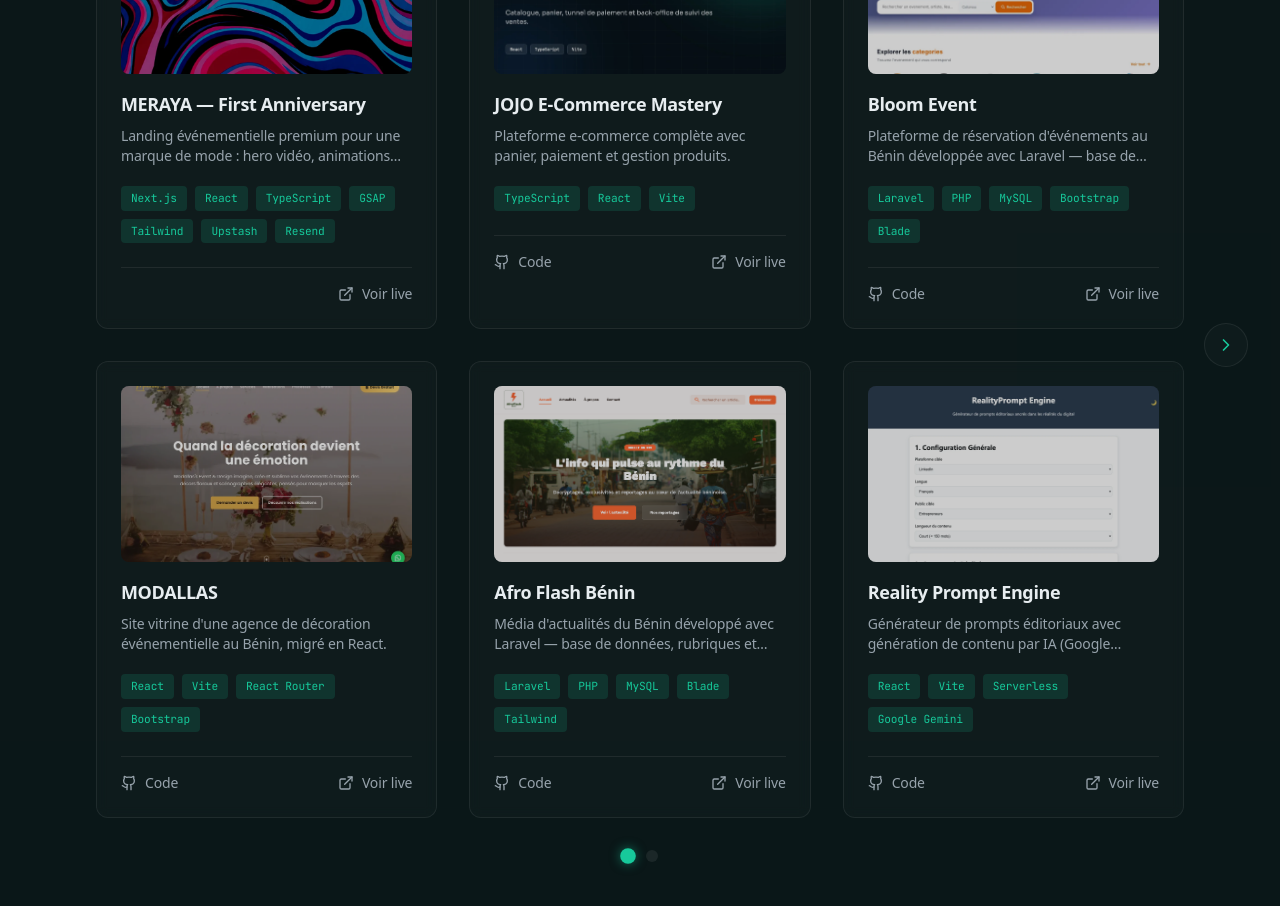
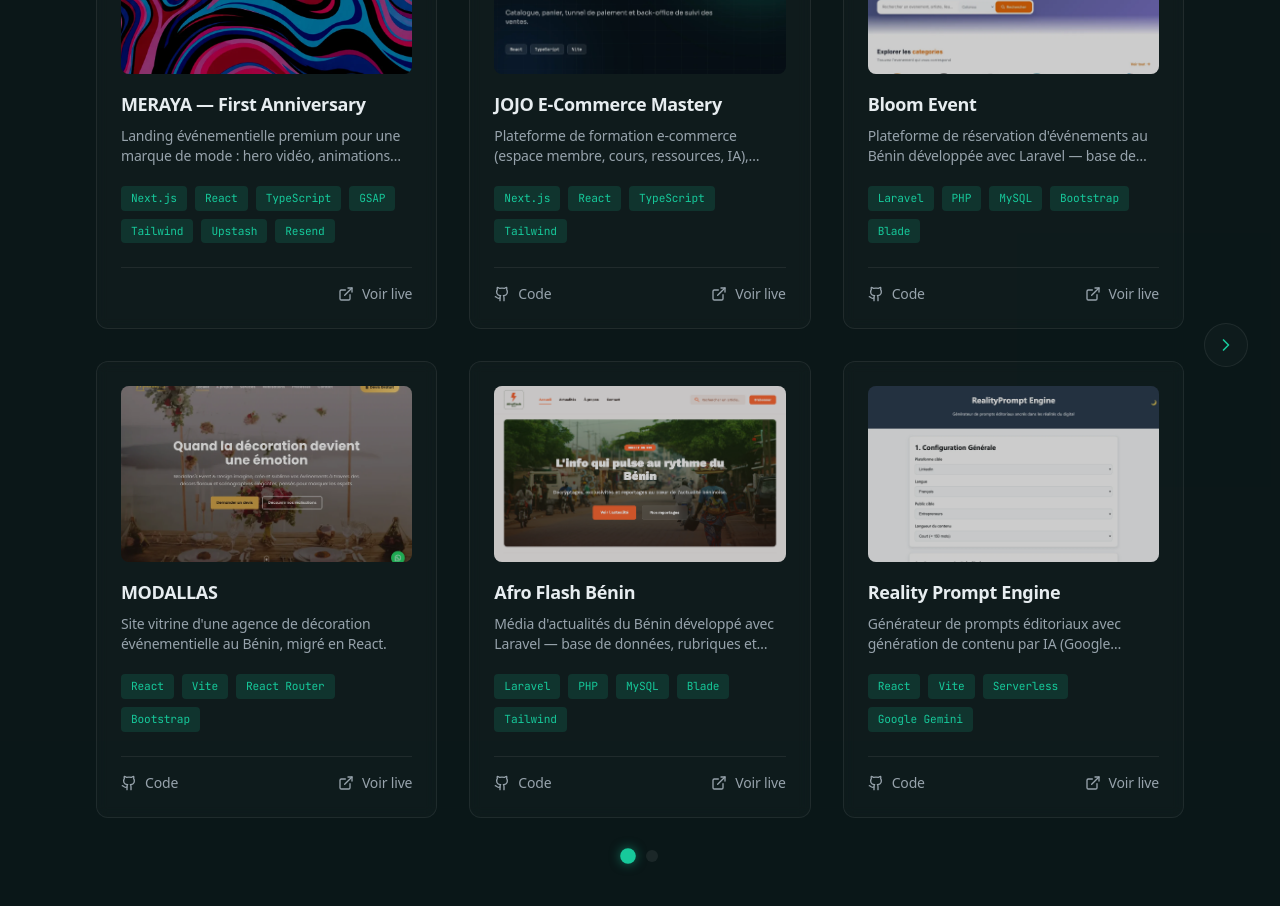
Before and after one commit to JOJODEVS-GIT/PORTFOLIO, a React (Vite) app: page / in a window 1280 px wide. Shown: the part 4340-5246 px from the top of the page. Built offline with nearby package versions, Linux system fonts and the light colour scheme; no server answers; a web font is replaced by a local one.

Commit message:
Projet JOJO E-Commerce -> Next.js 15 (migration React/Vite -> App Router), description reelle (plateforme formation) + liens
Co-Authored-By: Claude Opus 4.8 <noreply@anthropic.com>

```diff
--- a/src/admin/Dashboard.jsx
+++ b/src/admin/Dashboard.jsx
@@ -67,7 +67,7 @@ const seedData = {
     { title: 'Chatbots & automatisation WhatsApp', description: 'Des chatbots WhatsApp et automatisations qui répondent à vos clients et gèrent vos commandes 24h/24, avec n8n.', iconName: 'Bot', features: ['Bots WhatsApp', 'Réponses automatiques', 'Gestion de commandes', 'Automatisation n8n'], order: 7 },
   ],
   projects: [
-    { title: 'JOJO E-Commerce Mastery', description: 'Plateforme e-commerce complète avec panier, paiement et gestion produits.', gradient: 'from-[#16C79A] to-[#0F3460]', category: 'React', tech: ['TypeScript', 'React', 'Vite'], github: 'https://github.com/JOJODEVS-GIT/JOJO-ECOMMERCE-MASTERY', live: 'https://jojo-ecommerce-mastery.vercel.app', imageUrl: '/images/jojo-ecommerce.webp', order: 0 },
+    { title: 'JOJO E-Commerce Mastery', description: "Plateforme de formation e-commerce (espace membre, cours, ressources, IA), migrée en Next.js 15.", category: 'React', tech: ['Next.js', 'React', 'TypeScript', 'Tailwind'], github: 'https://github.com/JOJODEVS-GIT/JOJO-ECOMMERCE-MASTERY', live: 'https://jojo-ecommerce-mastery.vercel.app', imageUrl: '/images/jojo-ecommerce.webp', order: 0 },
     { title: 'MODALLAS', description: "Site vitrine de décoration événementielle au Bénin, migré d'un site statique vers React (Vite + React Router).", category: 'React', tech: ['React', 'Vite', 'React Router', 'Bootstrap'], github: 'https://github.com/JOJODEVS-GIT/MODALLAS', live: 'https://modallas.vercel.app', imageUrl: '/images/modallas.webp', order: 1 },
     { title: 'Afro Flash Bénin', description: "Média d'actualités du Bénin développé avec Laravel — base de données, rubriques et back-end.", category: 'Laravel', tech: ['Laravel', 'PHP', 'MySQL', 'Blade', 'Tailwind'], github: 'https://github.com/JOJODEVS-GIT/afro-flash-benin', live: 'https://afro-flash-benin.onrender.com', imageUrl: '/images/afro-flash-benin.webp', order: 2 },
     { title: 'Reality Prompt Engine', description: "Générateur de prompts éditoriaux avec génération de contenu par IA (Google Gemini), migré en React.", category: 'React', tech: ['React', 'Vite', 'Serverless', 'Google Gemini'], github: 'https://github.com/JOJODEVS-GIT/REALITY-PROMPT-ENGINE', live: 'https://reality-prompt-engine.vercel.app', imageUrl: '/images/reality-prompt.webp', order: 3 },
--- a/src/components/Projects.jsx
+++ b/src/components/Projects.jsx
@@ -9,7 +9,7 @@ const SWIPE_THRESHOLD = 50;
 
 export const fallbackProjects = [
   { id: 10, title: 'MERAYA — First Anniversary', description: 'Landing événementielle premium pour une marque de mode : hero vidéo, animations GSAP et réservation en ligne.', longDescription: "Site vitrine premium conçu pour le 1er anniversaire de la marque de mode MERAYA à Cotonou. Hero vidéo plein écran, animations GSAP, catalogue en carrousels et un système de réservation complet : places limitées avec compteur atomique, emails d'invitation automatiques (carte personnalisée + calendrier .ics) et un back-office admin. Direction artistique « Liquid Couture ».", role: 'Conception & développement full stack', year: '2026', imageUrl: '/images/meraya.webp', category: 'React', tech: ['Next.js', 'React', 'TypeScript', 'GSAP', 'Tailwind', 'Upstash', 'Resend'], live: 'https://meraya-demo.vercel.app' },
-  { id: 1, title: 'JOJO E-Commerce Mastery', description: 'Plateforme e-commerce complète avec panier, paiement et gestion produits.', longDescription: "Une plateforme e-commerce complète pensée pour les créateurs et commerçants. Gestion du catalogue, panier, tunnel de paiement et back-office de suivi des ventes. Interface rapide et responsive construite avec React et Vite.", role: 'Conception & développement full stack', year: '2025', imageUrl: '/images/jojo-ecommerce.webp', category: 'React', tech: ['TypeScript', 'React', 'Vite'], github: 'https://github.com/JOJODEVS-GIT/JOJO-ECOMMERCE-MASTERY', live: 'https://jojo-ecommerce-mastery.vercel.app' },
+  { id: 1, title: 'JOJO E-Commerce Mastery', description: "Plateforme de formation e-commerce (espace membre, cours, ressources, IA), migrée en Next.js.", longDescription: "Plateforme complète de formation e-commerce : accès membre par code PIN, dashboard, modules de formation (sourcing, marketing, Facebook Ads, Shopify), ressources, quiz, roadmap, leaderboard, gestion des membres (admin) et un workspace avec assistant IA. Application TypeScript migrée de React (Vite) vers Next.js 15 (App Router) : routing par fichiers, gardes d'authentification et thème conservés à l'identique. ~38 pages, UI library maison, Zustand.", role: 'Développement full-stack & migration Next.js', year: '2026', imageUrl: '/images/jojo-ecommerce.webp', category: 'React', tech: ['Next.js', 'React', 'TypeScript', 'Tailwind'], github: 'https://github.com/JOJODEVS-GIT/JOJO-ECOMMERCE-MASTERY', live: 'https://jojo-ecommerce-mastery.vercel.app' },
   { id: 2, title: 'Bloom Event', description: "Plateforme de réservation d'événements au Bénin développée avec Laravel — base de données, réservations et back-end.", longDescription: "Migration d'un site vitrine statique vers une véritable plateforme de billetterie avec Laravel : architecture MVC, base de données relationnelle (événements, catégories, réservations avec vérification des places restantes), publication d'événement par les organisateurs, filtres, recherche et partage. Le rendu Bootstrap d'origine est conservé à l'identique. Déployé via Docker sur Render.", role: 'Conception & développement back-end', year: '2026', imageUrl: '/images/bloom-event.webp', category: 'Laravel', tech: ['Laravel', 'PHP', 'MySQL', 'Bootstrap', 'Blade'], github: 'https://github.com/JOJODEVS-GIT/bloom-event-laravel', live: 'https://bloom-event.onrender.com' },
   { id: 3, title: 'MODALLAS', description: "Site vitrine d'une agence de décoration événementielle au Bénin, migré en React.", longDescription: "Migration d'un site vitrine statique multi-pages vers une application React (Vite + React Router), en conservant le rendu et le design à l'identique. Toutes les interactions ont été portées en composants et hooks : galerie filtrable, carrousel de témoignages, timeline animée du processus, formulaire de devis (EmailJS), popup et bandeau cookies. Déployé sur Vercel.", role: 'Migration & développement front-end', year: '2026', imageUrl: '/images/modallas.webp', category: 'React', tech: ['React', 'Vite', 'React Router', 'Bootstrap'], github: 'https://github.com/JOJODEVS-GIT/MODALLAS', live: 'https://modallas.vercel.app' },
   { id: 4, title: 'Afro Flash Bénin', description: "Média d'actualités du Bénin développé avec Laravel — base de données, rubriques et back-end.", longDescription: "Refonte complète d'un site vitrine statique en un véritable média en ligne avec Laravel : architecture MVC, base de données relationnelle (Eloquent), gestion des articles par rubriques, bandeau « dernière minute », recherche, pages article détaillées (auteur, temps de lecture, tags, partage réseaux) et formulaires contact/newsletter enregistrés en base. Déployé via Docker sur Render.", role: 'Conception & développement back-end', year: '2026', imageUrl: '/images/afro-flash-benin.webp', category: 'Laravel', tech: ['Laravel', 'PHP', 'MySQL', 'Blade', 'Tailwind'], github: 'https://github.com/JOJODEVS-GIT/afro-flash-benin', live: 'https://afro-flash-benin.onrender.com' },
```
